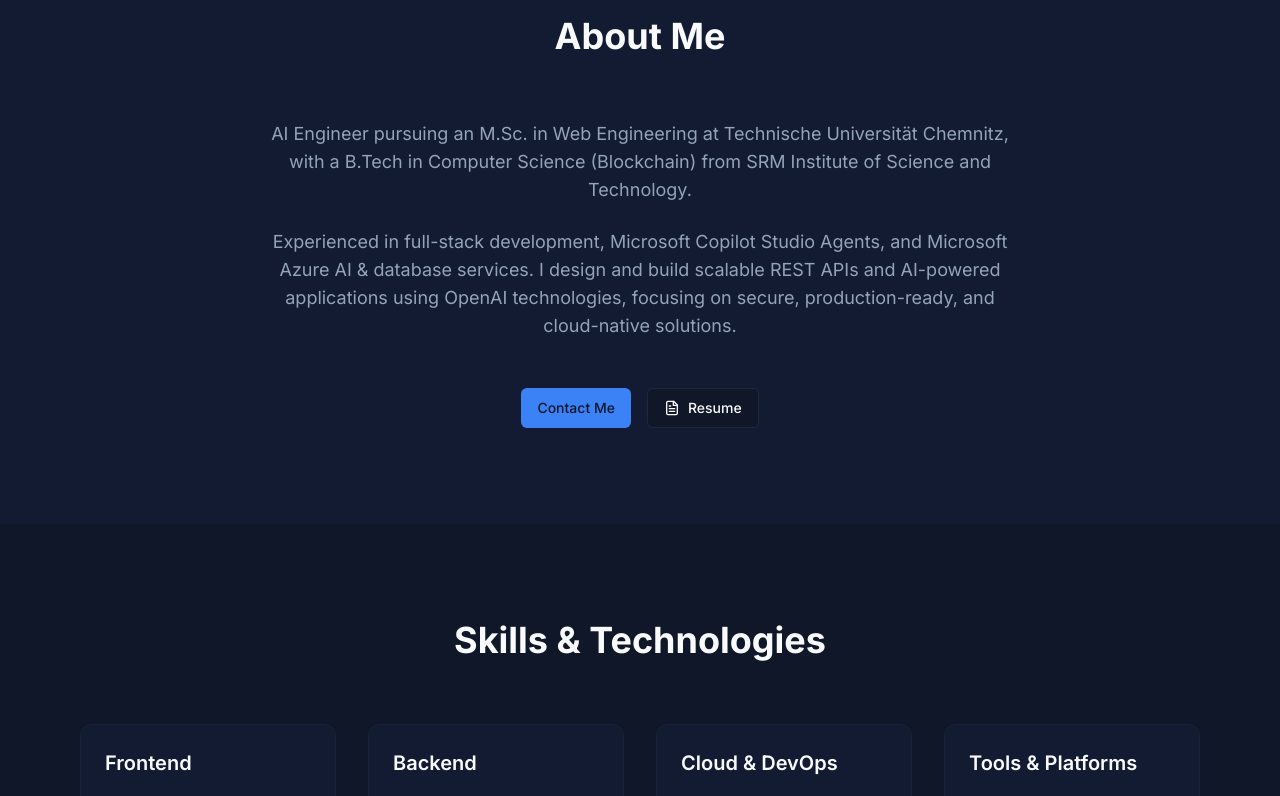
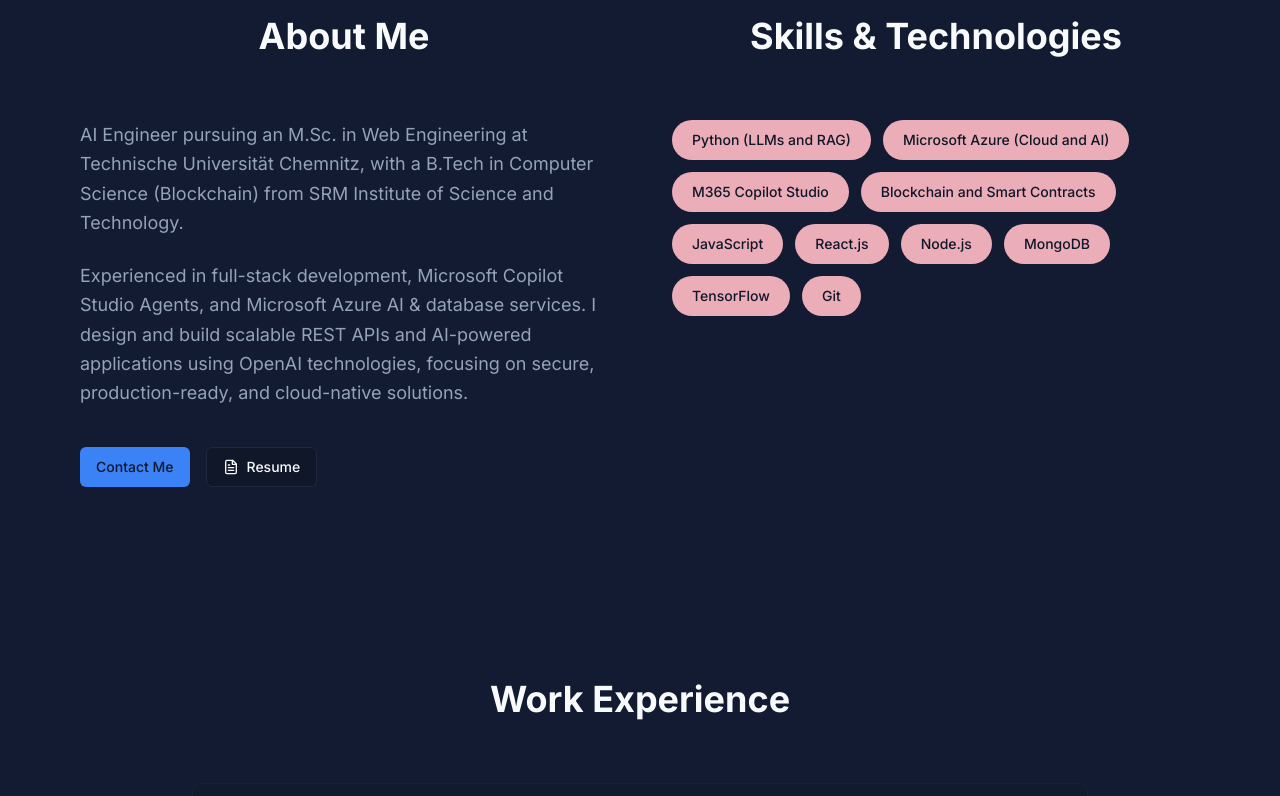
Before and after one commit to Bisht28/Portfolio, a Next.js app: page / in a window 1280 px wide. Shown: the part 880-1676 px from the top of the page. Built offline with nearby package versions, Linux system fonts and the light colour scheme.

Commit message:
feat: combine About Me and Skills into single two-column layout
Merge About and Skills sections; render as pills; remove old Skills import.

Co-authored-by: Aryan Bisht <108052519+Bisht28@users.noreply.github.com>

```diff
--- a/app/page.tsx
+++ b/app/page.tsx
@@ -1,7 +1,6 @@
 import Hero from "@/components/hero"
 import About from "@/components/about"
 import Experience from "@/components/experience"
-import Skills from "@/components/skills"
 import Projects from "@/components/projects"
 import Education from "@/components/education"
 import PublicationsCertifications from "@/components/publications-certifications"
@@ -13,7 +12,6 @@ export default function Home() {
     <main className="min-h-screen bg-background">
       <Hero />
       <About />
-      <Skills />
       <Experience />
       <Projects />
       <Education />
--- a/components/about.tsx
+++ b/components/about.tsx
@@ -4,6 +4,19 @@ import { useInView } from "react-intersection-observer"
 import { motion } from "framer-motion"
 import { Button } from "@/components/ui/button"
 import { FileText } from "lucide-react"
+
+const skills = [
+  "Python (LLMs and RAG)",
+  "Microsoft Azure (Cloud and AI)",
+  "M365 Copilot Studio",
+  "Blockchain and Smart Contracts",
+  "JavaScript",
+  "React.js",
+  "Node.js",
+  "MongoDB",
+  "TensorFlow",
+  "Git",
+]
 
 export default function About() {
   const { ref, inView } = useInView({
@@ -19,26 +32,35 @@ export default function About() {
           initial={{ opacity: 0, y: 20 }}
           animate={{ opacity: inView ? 1 : 0, y: inView ? 0 : 20 }}
           transition={{ duration: 0.6 }}
-          className="max-w-3xl mx-auto"
         >
-          <h2 className="section-title">About Me</h2>
+          <div className="grid grid-cols-1 lg:grid-cols-2 gap-16 items-start">
+            {/* About Me Column */}
+            <div>
+              <h2 className="section-title text-left">About Me</h2>
 
-          <div className="space-y-6 text-center">
-            <p className="text-lg text-muted-foreground">
-              AI Engineer pursuing an M.Sc. in Web Engineering at Technische Universit&auml;t Chemnitz, with a B.Tech in
-              Computer Science (Blockchain) from SRM Institute of Science and Technology.
+              <div className="space-y-6">
+                <p className="text-lg text-muted-foreground leading-relaxed">
+                  AI Engineer pursuing an M.Sc. in Web Engineering at Technische
+                  Universit&auml;t Chemnitz, with a B.Tech in Computer Science
+                  (Blockchain) from SRM Institute of Science and Technology.
                 </p>
-            <p className="text-lg text-muted-foreground">
-              Experienced in full-stack development, Microsoft Copilot Studio Agents, and Microsoft Azure AI &amp; database
-              services. I design and build scalable REST APIs and AI-powered applications using OpenAI technologies,
-              focusing on secure, production-ready, and cloud-native solutions.
+                <p className="text-lg text-muted-foreground leading-relaxed">
+                  Experienced in full-stack development, Microsoft Copilot
+                  Studio Agents, and Microsoft Azure AI &amp; database services.
+                  I design and build scalable REST APIs and AI-powered
+                  applications using OpenAI technologies, focusing on secure,
+                  production-ready, and cloud-native solutions.
                 </p>
 
-            <div className="flex justify-center gap-4 pt-6">
+                <div className="flex gap-4 pt-4">
                   <Button asChild>
                     <a href="#contact">Contact Me</a>
                   </Button>
-              <Button variant="outline" className="flex items-center gap-2" asChild>
+                  <Button
+                    variant="outline"
+                    className="flex items-center gap-2"
+                    asChild
+                  >
                     <a
                       href="https://drive.google.com/file/d/1V35hVwCepvEB3oDTb3Mxdx63PBJPoZ9-/view?usp=drivesdk"
                       target="_blank"
@@ -50,6 +72,32 @@ export default function About() {
                   </Button>
                 </div>
               </div>
+            </div>
+
+            {/* Skills Column */}
+            <div id="skills">
+              <h2 className="section-title text-left">
+                Skills &amp; Technologies
+              </h2>
+
+              <div className="flex flex-wrap gap-3">
+                {skills.map((skill, index) => (
+                  <motion.span
+                    key={skill}
+                    initial={{ opacity: 0, scale: 0.8 }}
+                    animate={{
+                      opacity: inView ? 1 : 0,
+                      scale: inView ? 1 : 0.8,
+                    }}
+                    transition={{ duration: 0.4, delay: index * 0.05 }}
+                    className="inline-flex items-center rounded-full bg-[hsl(350,60%,80%)] px-5 py-2.5 text-sm font-medium text-[hsl(222,47%,11%)] transition-transform hover:scale-105"
+                  >
+                    {skill}
+                  </motion.span>
+                ))}
+              </div>
+            </div>
+          </div>
         </motion.div>
       </div>
     </section>
```
Lines whose indentation alone changed are shown as unchanged.
